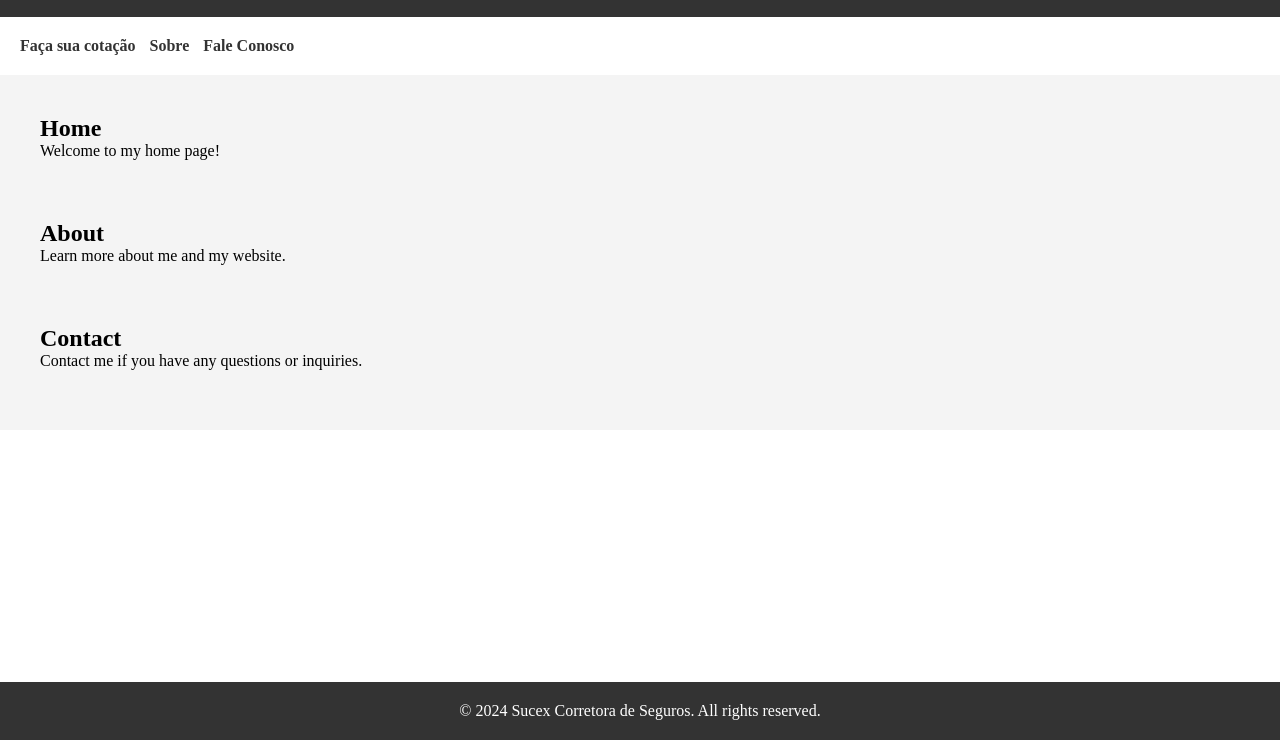
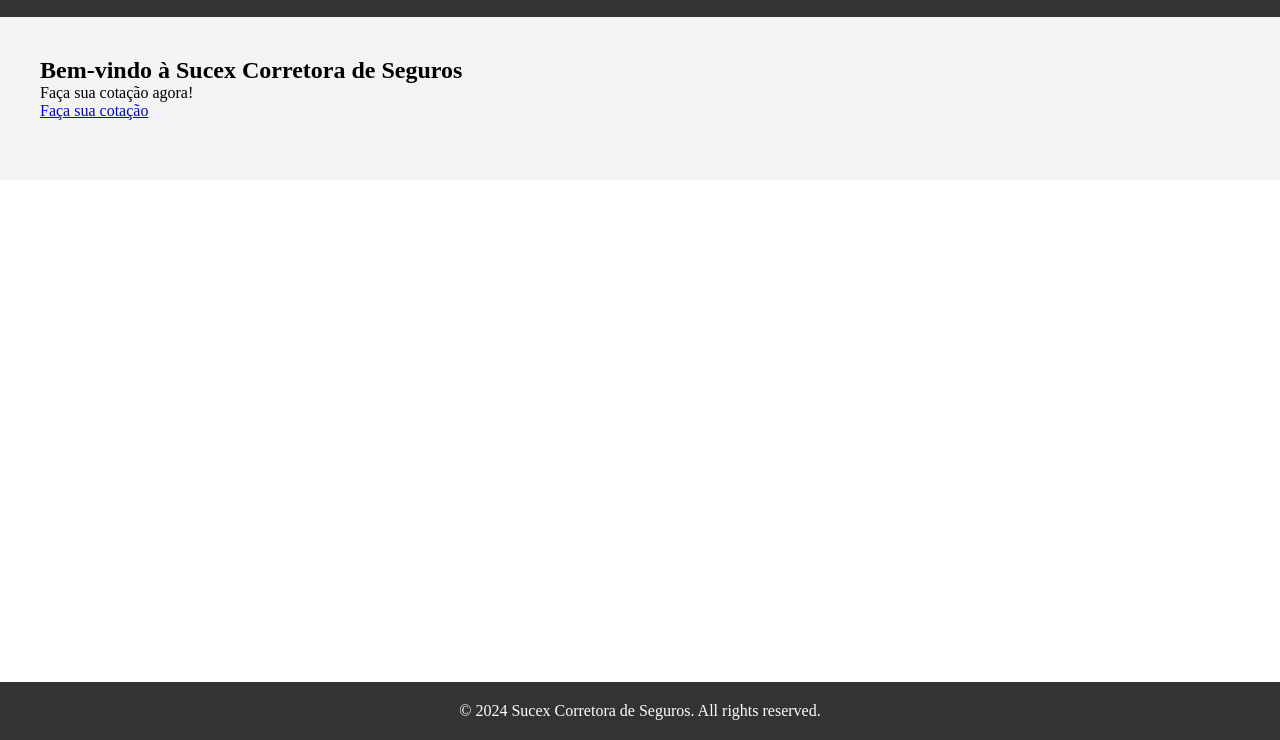
Before and after one commit to thomasabauat/SucexCorretora, a plain HTML site: page index.html in a window 1280 px wide. Shown: the part 60-800 px from the top of the page. Drawn offline with Linux system fonts and the light colour scheme.

Commit message:
Update index.html

```diff
--- a/index.html
+++ b/index.html
@@ -8,32 +8,25 @@
 </head>
 <body>
     <header>
-        <h1>Sucex Corretora de Seguros</h1>
+        <div class="container">
+            <h1>Sucex Corretora de Seguros</h1>
+        </div>
     </header>
-    <nav>
-        <ul>
-            <li><a href="#home">Faça sua cotação</a></li>
-            <li><a href="#about">Sobre</a></li>
-            <li><a href="#contact">Fale Conosco</a></li>
-        </ul>
-    </nav>
+
     <main>
-        <section id="home">
-            <h2>Home</h2>
-            <p>Welcome to my home page!</p>
-        </section>
-        <section id="about">
-            <h2>About</h2>
-            <p>Learn more about me and my website.</p>
-        </section>
-        <section id="contact">
-            <h2>Contact</h2>
-            <p>Contact me if you have any questions or inquiries.</p>
-        </section>
+        <div class="container">
+            <section id="home">
+                <h2>Bem-vindo à Sucex Corretora de Seguros</h2>
+                <p>Faça sua cotação agora!</p>
+                <a href="#" class="quote-button">Faça sua cotação</a>
+            </section>
+        </div>
     </main>
+
     <footer>
-        <p>&copy; 2024 Sucex Corretora de Seguros. All rights reserved.</p>
+        <div class="container">
+            <p>&copy; 2024 Sucex Corretora de Seguros. All rights reserved.</p>
+        </div>
     </footer>
-    <script src="script.js"></script>
 </body>
 </html>
```
